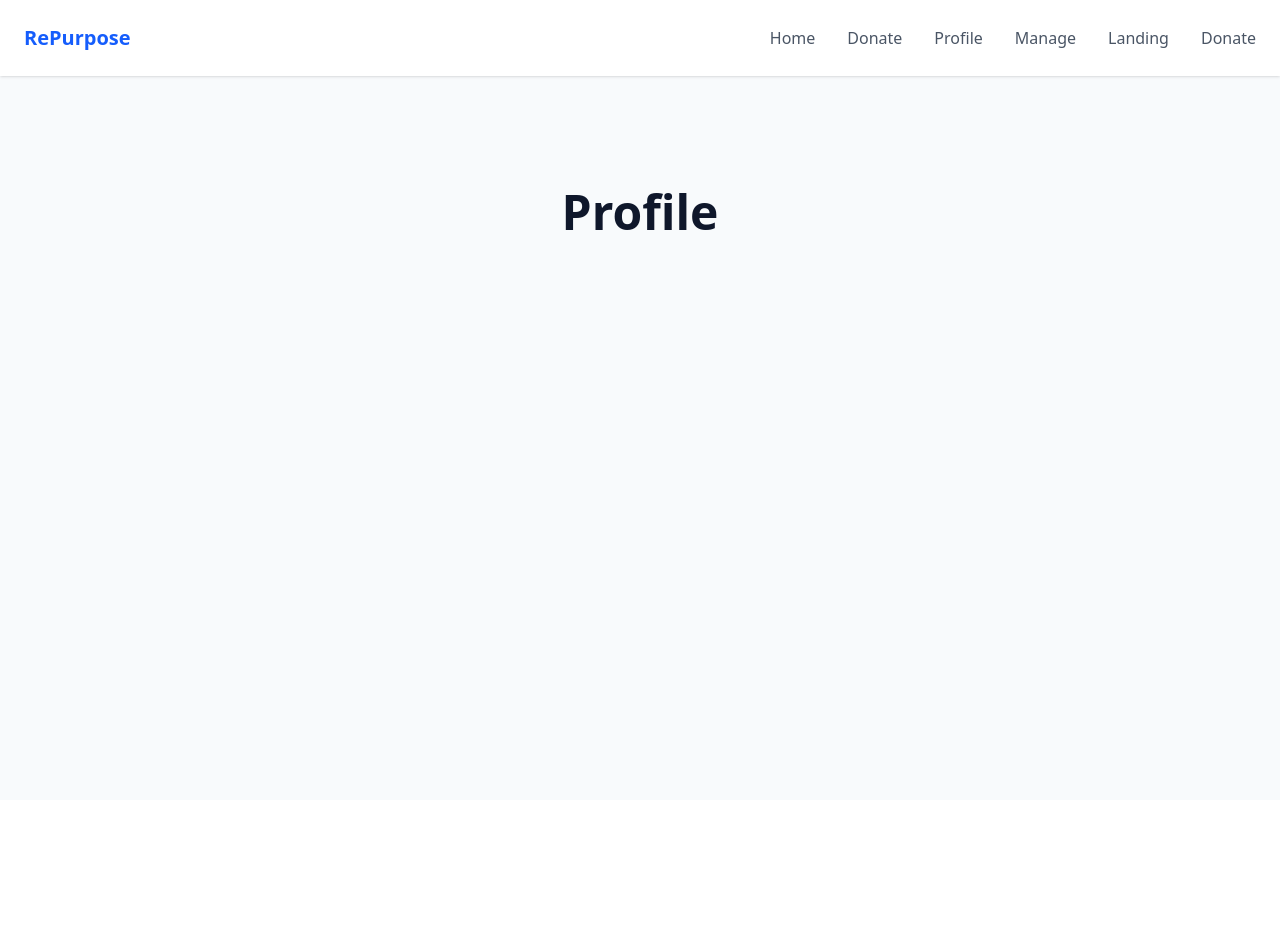
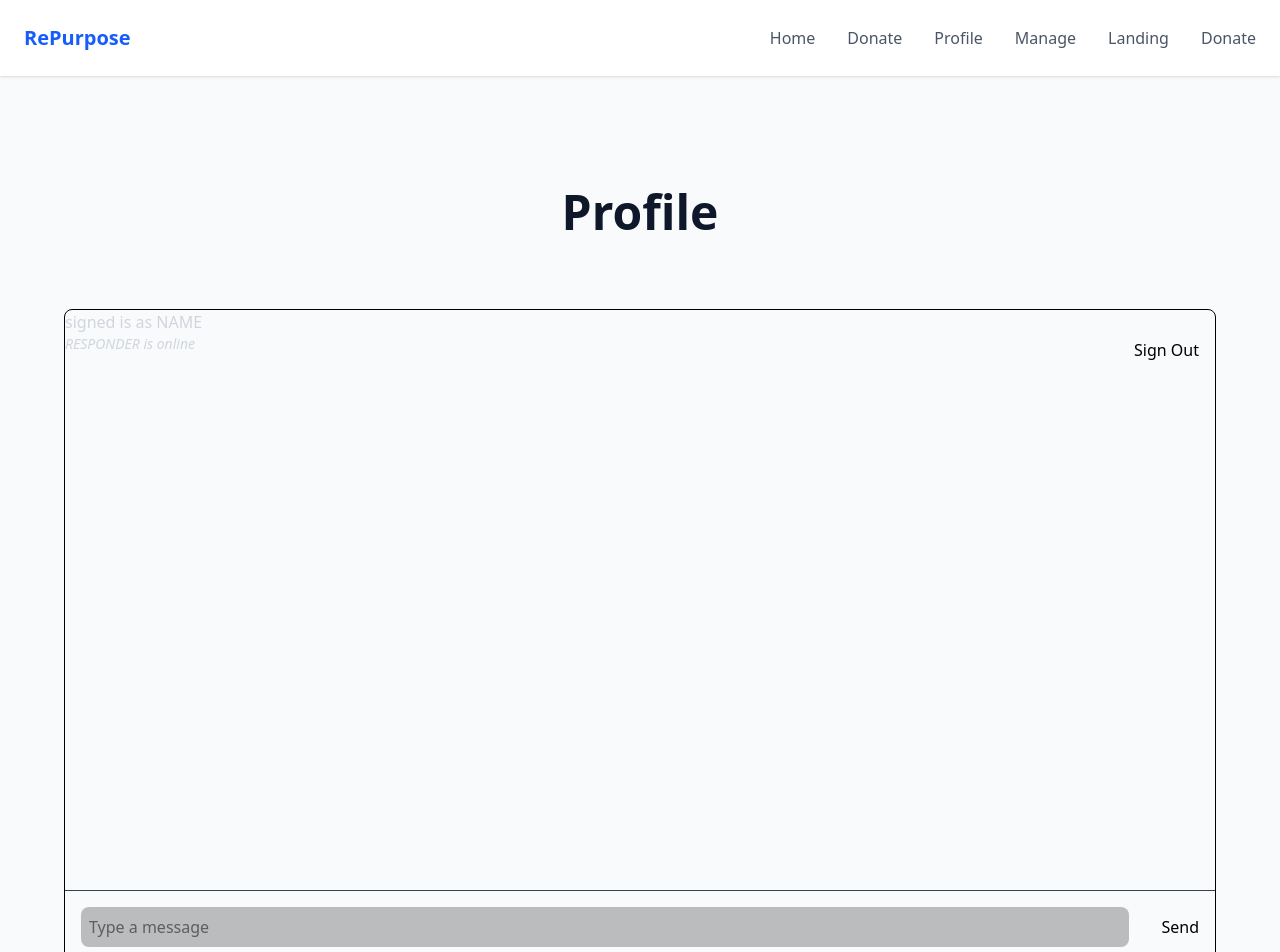
Before and after one commit to MacTaz/RePurpose, a React (Vite) app: page /profile in a window 1280 px wide. Shown: the top 952 px of the page. Before the commit the page ends 800 px from the top, so only its background shows below. Built offline with nearby package versions, Linux system fonts and the light colour scheme; no server answers.

Commit message:
Update Profile.jsx

```diff
--- a/src/pages/Profile/Profile.jsx
+++ b/src/pages/Profile/Profile.jsx
@@ -1,9 +1,49 @@
-export default function Donate() {
+import { useEffect, useState } from "react";
+
+export default function Profile() {
+
+  //const [session, setSession] = useState([]);
+  const [messages, setMessages] = useState([]);
+  const [newMessage, setNewMessage] = useState('');
   return (
-    <div className="flex flex-col items-center justify-center space-y-6 mt-20">
-      <h1 className="text-5xl font-extrabold text-slate-900">
-        Profile
-      </h1>
+
+    <div>
+      <div className="flex flex-col items-center justify-center space-y-6 mt-20">
+        <h1 className="text-5xl font-extrabold text-slate-900">
+          Profile
+        </h1>
+
+      </div>
+
+      {/* Real Time Chat */}
+      <div className="w-full flex h-screen justify-center items-center p-4">
+        <div className="border max-w-6xl w-full min-h-150 rounded-lg">
+          {/* Real Time Chat Header */}
+          <div className="flex justify-between h-20 border-b-1[1px] border-gray-700">
+            <div className= 'p-4>'>
+              {/*Header Content */}
+              <p className="text-gray-300"> signed is as NAME</p>
+              <p className="text-gray-300 italic text-sm"> RESPONDER is online</p>
+            </div>
+            <button className= "m-2 sm:mr-4">Sign Out</button>
+          </div>
+          {/* Main Chat Area */}
+          <div className="p-4 flex flex-col overflow-y-auto h-125"> </div>
+          {/* Message Input Area */}
+          <form className="flex flex-col sm:flex-row p-4 border-t border-gray-700">
+            <input
+              value={newMessage}
+              onChange={(e) => setNewMessage(e.target.value)}
+              type="text"
+              placeholder="Type a message"
+              className="p-2 w-full bg-[#00000040] rounded-lg"
+            />
+            <button className="mt-4 sm:mt-0 sm:ml-8 text">Send</button>
+          </form>
+        </div>
+      </div>
+
+
     </div>
   );
 }
```
